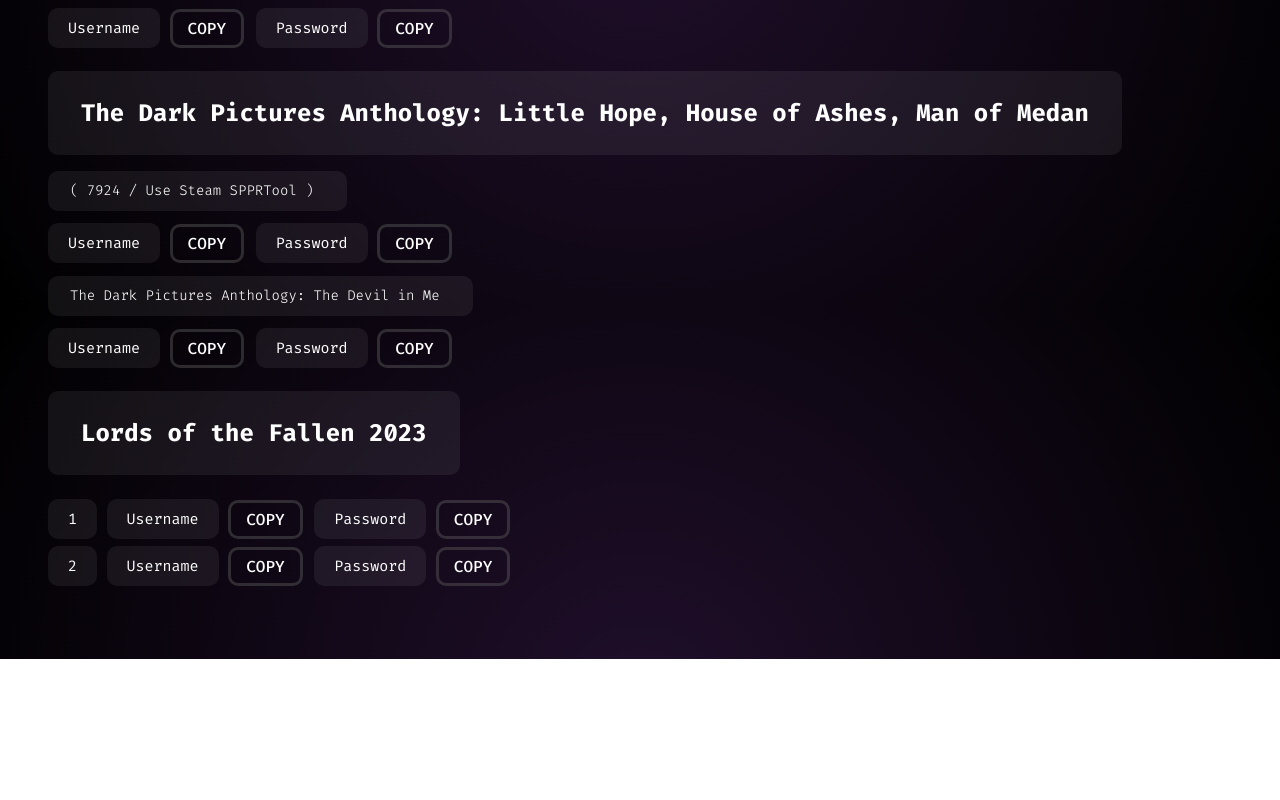
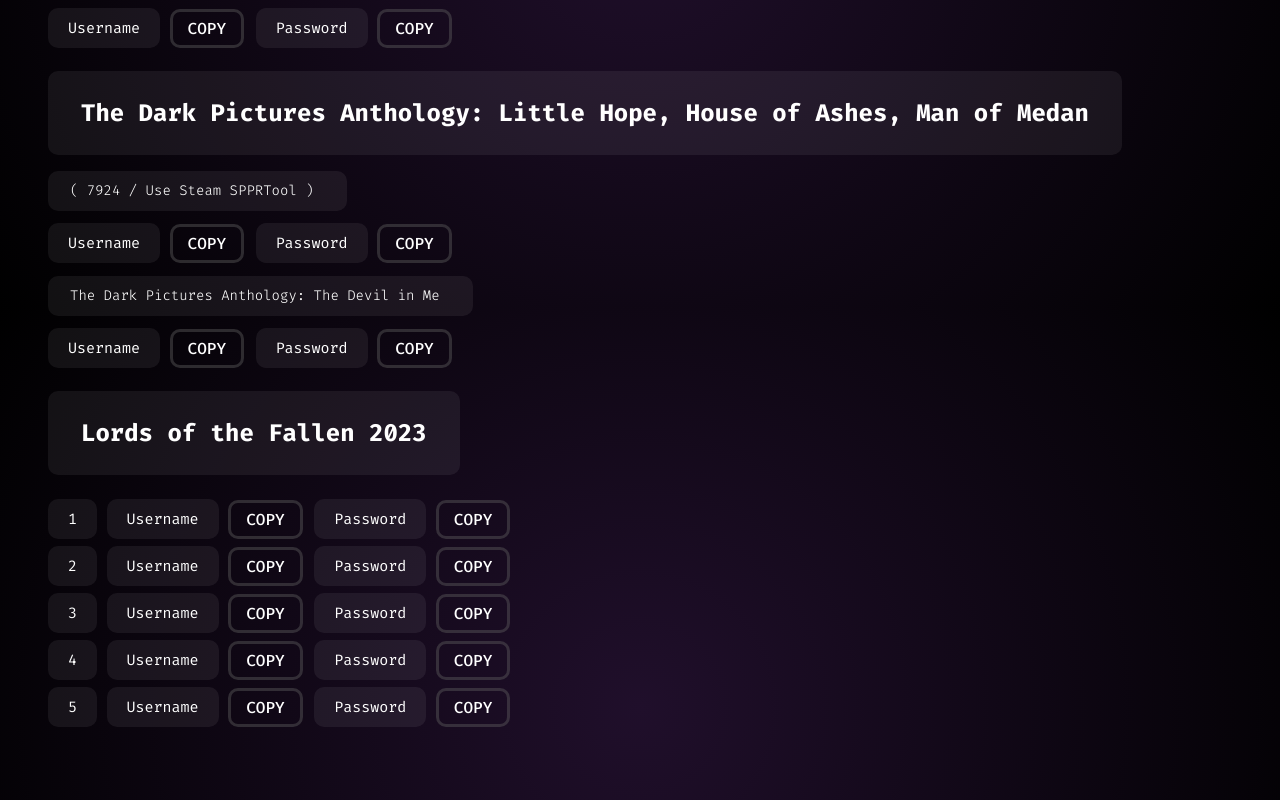
Before and after one commit to supqt/steamaccs, a plain HTML site: page index.html in a window 1280 px wide. Shown: the part 10093-10893 px from the top of the page. Before the commit the page ends 10752 px from the top, so only its background shows below. Drawn offline with Linux system fonts and the light colour scheme.

Commit message:
??????????????

```diff
--- a/index.html
+++ b/index.html
@@ -612,6 +612,30 @@
     <label for="password">Password</label>
     <button class="button" onclick="copyText('uofh08187V')">Copy</button>
 
+    <br> <label>3</label>
+
+    <label for="username">Username</label>
+    <button class="button" onclick="copyText('hwuiy53540')">Copy</button>
+
+    <label for="password">Password</label>
+    <button class="button" onclick="copyText('hlov44146A')">Copy</button>
+
+    <br> <label>4</label>
+
+    <label for="username">Username</label>
+    <button class="button" onclick="copyText('vjtae27237')">Copy</button>
+
+    <label for="password">Password</label>
+    <button class="button" onclick="copyText('tojh49172Y')">Copy</button>
+
+    <br> <label>5</label>
+
+    <label for="username">Username</label>
+    <button class="button" onclick="copyText('wycbh68987')">Copy</button>
+
+    <label for="password">Password</label>
+    <button class="button" onclick="copyText('qzlq24930Z')">Copy</button>
+
     <script src="main.js"></script>
 
   </body>
```
